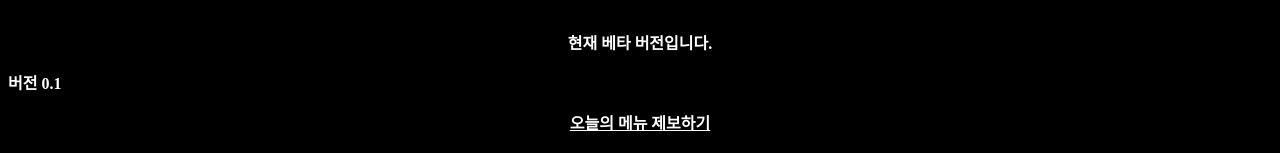
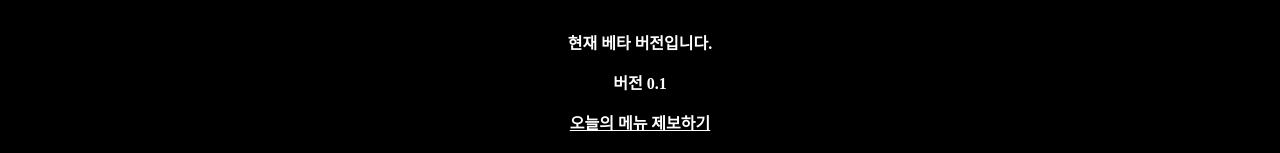
Before and after one commit to sm227/OBM, a plain HTML site: page index.html in a window 1280 px wide. Shown: the part 532-685 px from the top of the page. Drawn offline with Linux system fonts and the light colour scheme; a web font is replaced by a local one.

Commit message:
Update index.html

```diff
--- a/index.html
+++ b/index.html
@@ -63,7 +63,7 @@
         (adsbygoogle = window.adsbygoogle || []).push({});
         </script>
             <p style="text-align: center;"><b>현재 베타 버전입니다.</b></p>
-            <b style="text-align: center;">버전 0.1</b>
+            <p  style="text-align: center;"><b>버전 0.1</b></p>
             <p style="text-align: center;"><a href="https://open.kakao.com/o/s1xsvlTe"><b>오늘의 메뉴 제보하기</b></a></p>
             <p style="text-align: center;"><b>오류 제보하기: hamsm3184@naver.com</b></p>
             <ins class="kakao_ad_area" style="display:none;"
```
